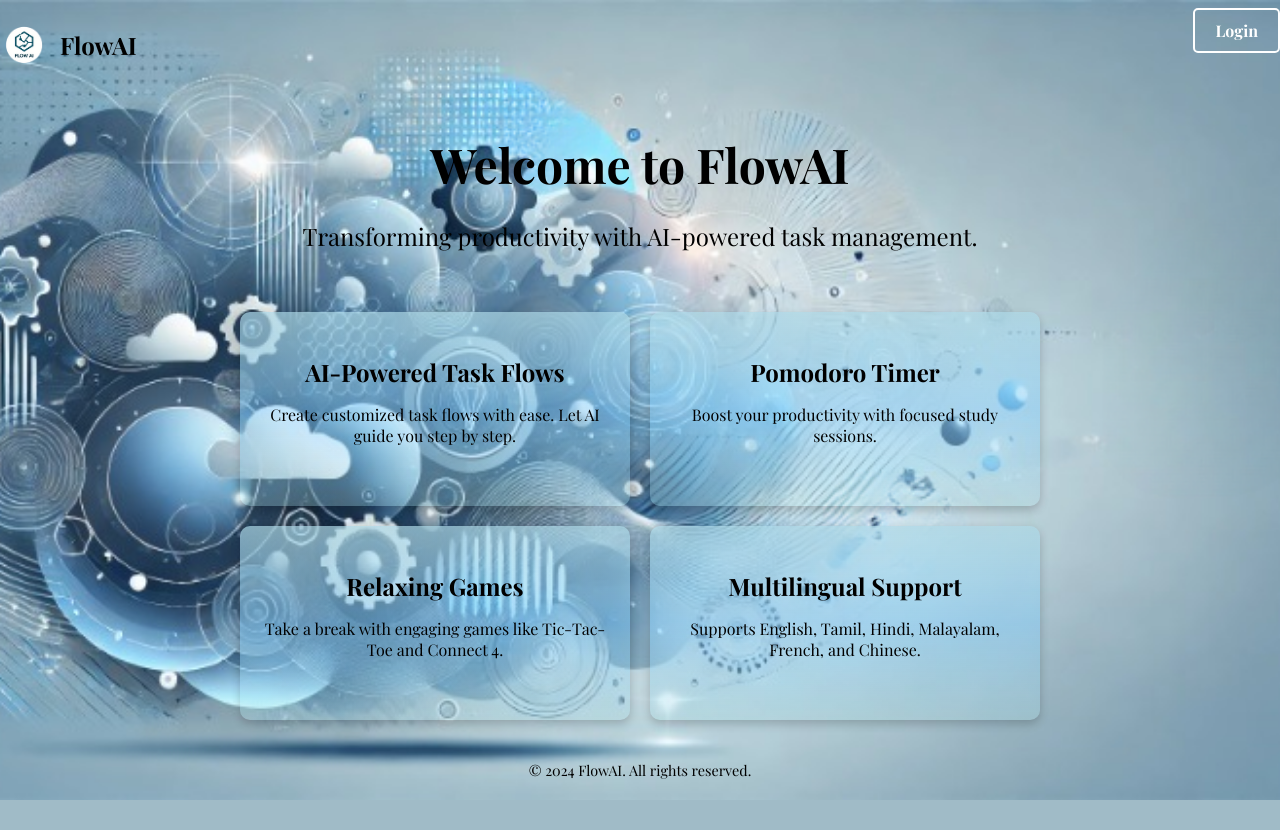
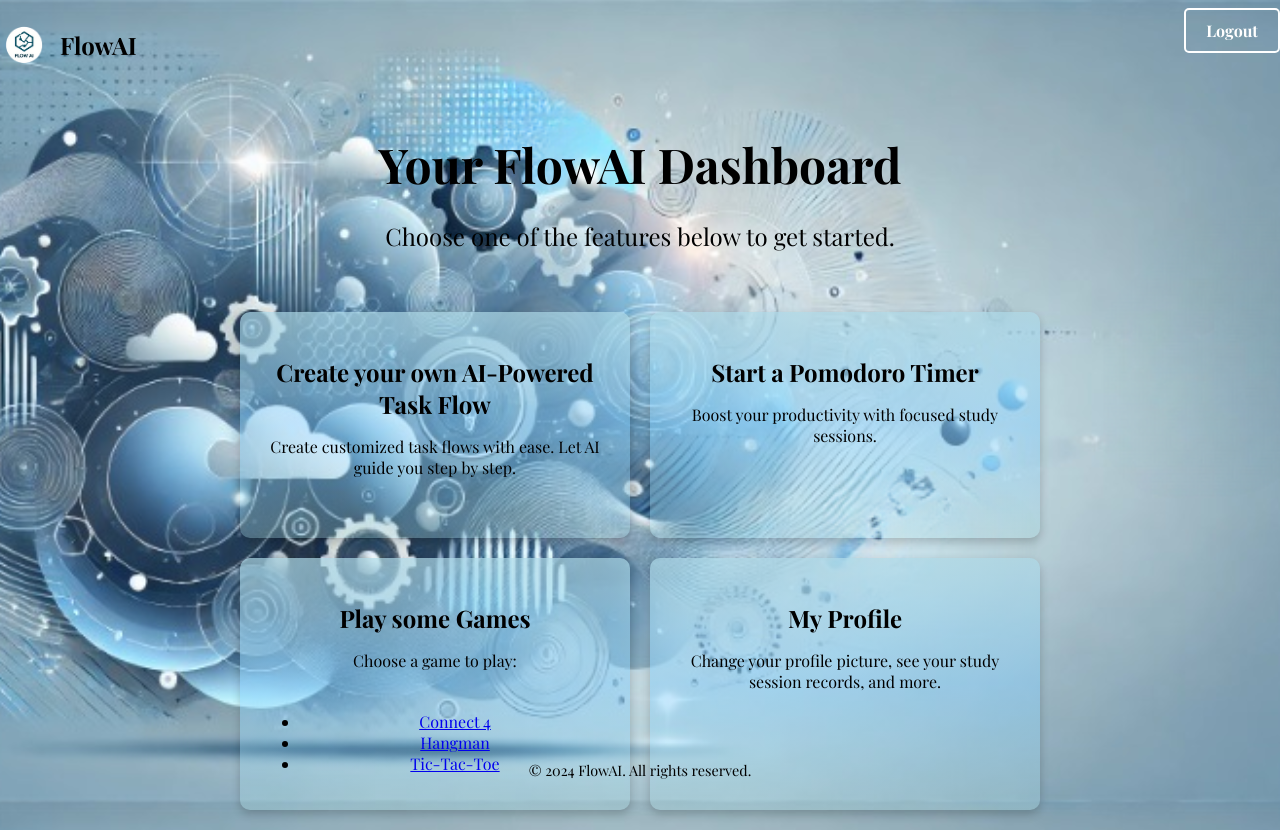
Before and after one commit to pranitha05/FlowAI, a Python web app: template client/templates/landing.html in a window 1280 px wide. Before the commit the page ends 800 px from the top, so only its background shows below. Run offline with Jinja, Linux system fonts and the light colour scheme; the template is opened without the code that fills it, so the values that code supplies are empty.

Commit message:
text and links functional

```diff
--- a/client/templates/landing.html
+++ b/client/templates/landing.html
@@ -116,28 +116,33 @@
       FlowAI
     </div>
     <nav>
-      <a href="auth.html">Login</a>
+      <a href="{{ url_for('logout') }}">Logout</a>
     </nav>
   </header>
   <main>
-    <h1>Welcome to FlowAI</h1>
-    <p>Transforming productivity with AI-powered task management.</p>
+    <h1>Your FlowAI Dashboard</h1>
+    <p>Choose one of the features below to get started.</p>
     <div class="features">
-      <div class="feature-card">
-        <h3>AI-Powered Task Flows</h3>
+      <div class="feature-card" style="cursor: pointer" onclick="window.location.href='AI_agent.html'">
+        <h3>Create your own AI-Powered Task Flow</h3>
         <p>Create customized task flows with ease. Let AI guide you step by step.</p>
       </div>
-      <div class="feature-card">
-        <h3>Pomodoro Timer</h3>
+      <div class="feature-card" style="cursor: pointer" onclick="window.location.href='pomodoro_timer.html'">
+        <h3>Start a Pomodoro Timer</h3>
         <p>Boost your productivity with focused study sessions.</p>
       </div>
       <div class="feature-card">
-        <h3>Relaxing Games</h3>
-        <p>Take a break with engaging games like Tic-Tac-Toe and Connect 4.</p>
+        <h3>Play some Games</h3>
+        <p>Choose a game to play:</p>
+        <ul>
+          <li><a href="../gamescoded/connect4/connect4_index.html">Connect 4</a></li>
+          <li><a href="../gamescoded/hangman/hangman_index.html">Hangman</a></li>
+          <li><a href="../gamescoded/tictctoe/tictactoe_index.html">Tic-Tac-Toe</a></li>
+        </ul>
       </div>
-      <div class="feature-card">
-        <h3>Multilingual Support</h3>
-        <p>Supports English, Tamil, Hindi, Malayalam, French, and Chinese.</p>
+      <div class="feature-card" style="cursor: pointer" onclick="window.location.href='user_profile.html'">
+        <h3>My Profile</h3>
+        <p>Change your profile picture, see your study session records, and more.</p>
       </div>
     </div>
   </main>
```
